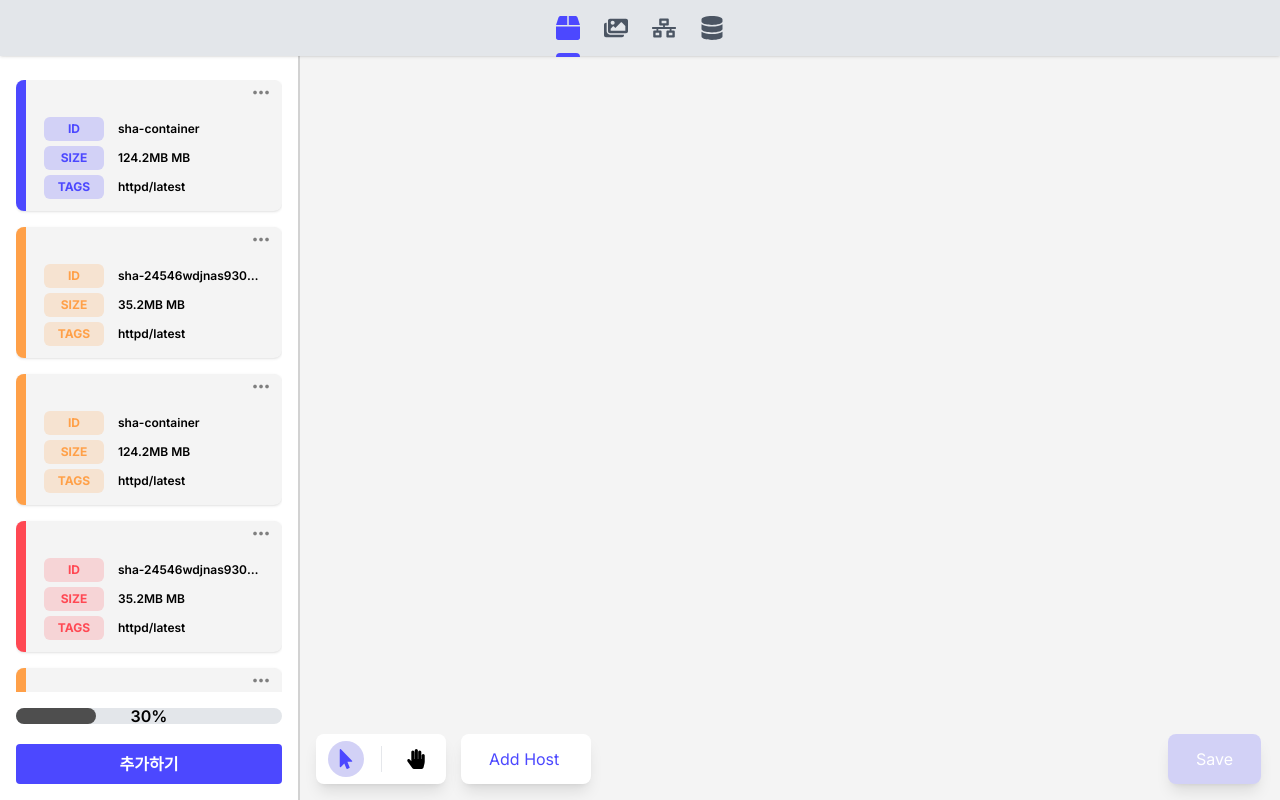
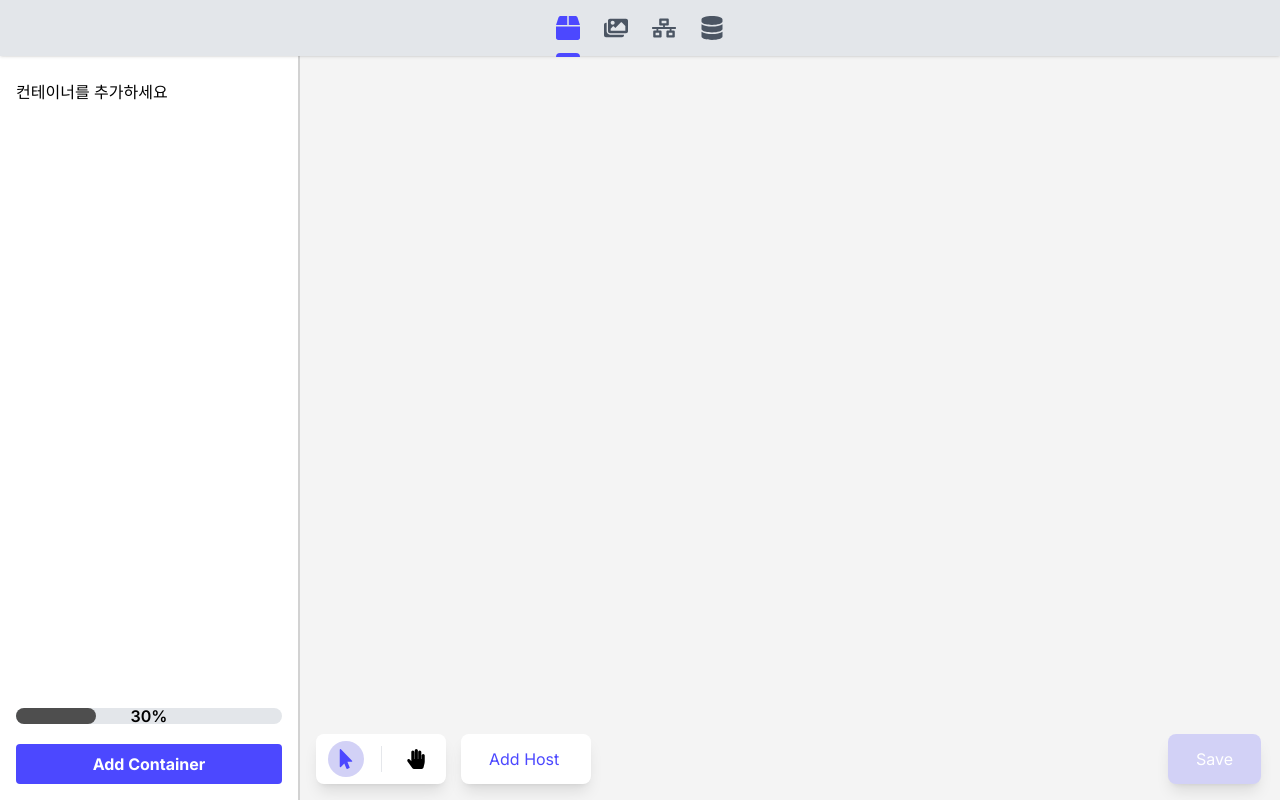
Before and after one commit to yeoniii20/goraebab_web, a Next.js app: page /home in a window 1280 px wide. Built offline with nearby package versions, Linux system fonts and the light colour scheme.

Commit message:
feat: add conatiner handler

```diff
--- a/src/components/layout/sideBar.tsx
+++ b/src/components/layout/sideBar.tsx
@@ -6,8 +6,9 @@ import { selectedHostStore } from '@/store/seletedHostStore';
 import AddBridgeButton from '../button/addBridgeButton';
 import NetworkCard from '../card/networkCard';
 import VolumeCard from '../card/volumeCard';
+import AddVolumeButton from '../button/addVolumeButton';
+import AddContainerButton from '../button/addContainerButton';
 import { useMenuStore } from '@/store/store';
-import AddVolumeButton from '../button/addVolumeButton';
 
 interface SidebarProps {
   data: any[];
@@ -20,6 +21,7 @@ const Sidebar = ({ data, progress }: SidebarProps) => {
 
   const [networkData, setNetworkData] = useState<any[]>([]);
   const [volumeData, setVolumeData] = useState<any[]>([]);
+  const [containerData, setContainerData] = useState<any[]>([]);
 
   const handleCreateNetwork = (newNetwork: any) => {
     setNetworkData((prevNetworks) => [...prevNetworks, newNetwork]);
@@ -29,10 +31,28 @@ const Sidebar = ({ data, progress }: SidebarProps) => {
     setVolumeData((prevVolumes) => [...prevVolumes, newVolume]);
   };
 
+  const handleCreateContainer = (newContainer: any) => {
+    setContainerData((prevContainers) => [...prevContainers, newContainer]); // 새로운 컨테이너 추가
+  };
+
   return (
     <div className="fixed top-0 left-0 w-[300px] h-full flex flex-col bg-white p-4 border-r-2 border-grey_2 pt-20">
       <div className="flex-grow overflow-y-auto scrollbar-hide">
-        {activeId === 3 ? (
+        {activeId === 1 ? (
+          <>
+            {containerData.length > 0 ? (
+              containerData.map((container, index) => (
+                <Card
+                  key={index}
+                  data={container}
+                  selectedHostId={selectedHostId}
+                />
+              ))
+            ) : (
+              <p>컨테이너를 추가하세요</p>
+            )}
+          </>
+        ) : activeId === 3 ? (
           <>
             {networkData.length > 0 ? (
               networkData.map((network, index) => (
@@ -70,7 +90,9 @@ const Sidebar = ({ data, progress }: SidebarProps) => {
       </div>
       <div className="flex-shrink-0">
         <ProgressBar progress={progress} />
-        {activeId === 3 ? (
+        {activeId === 1 ? (
+          <AddContainerButton onCreate={handleCreateContainer} />
+        ) : activeId === 3 ? (
           <AddBridgeButton onCreate={handleCreateNetwork} />
         ) : activeId === 4 ? (
           <AddVolumeButton onCreate={handleCreateVolume} />
```
